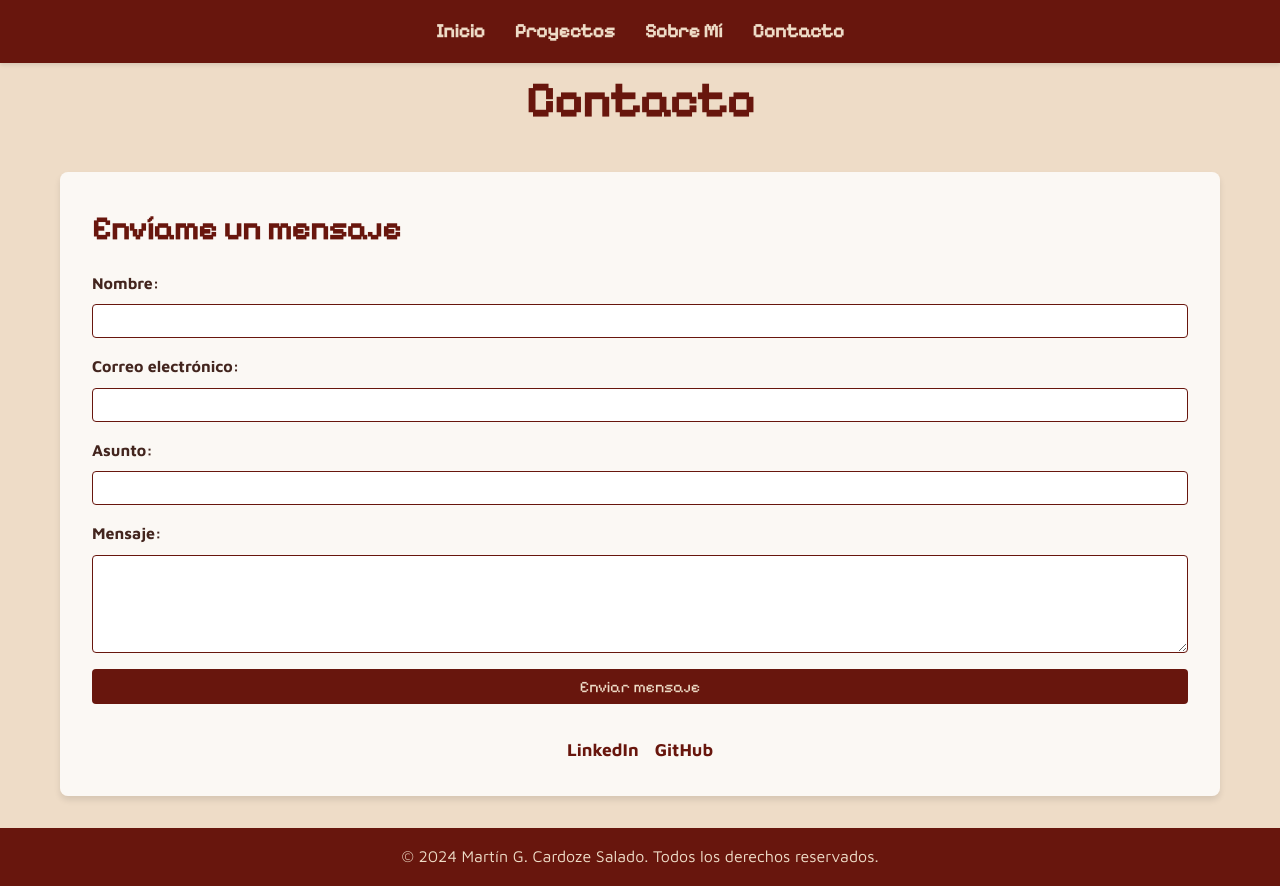
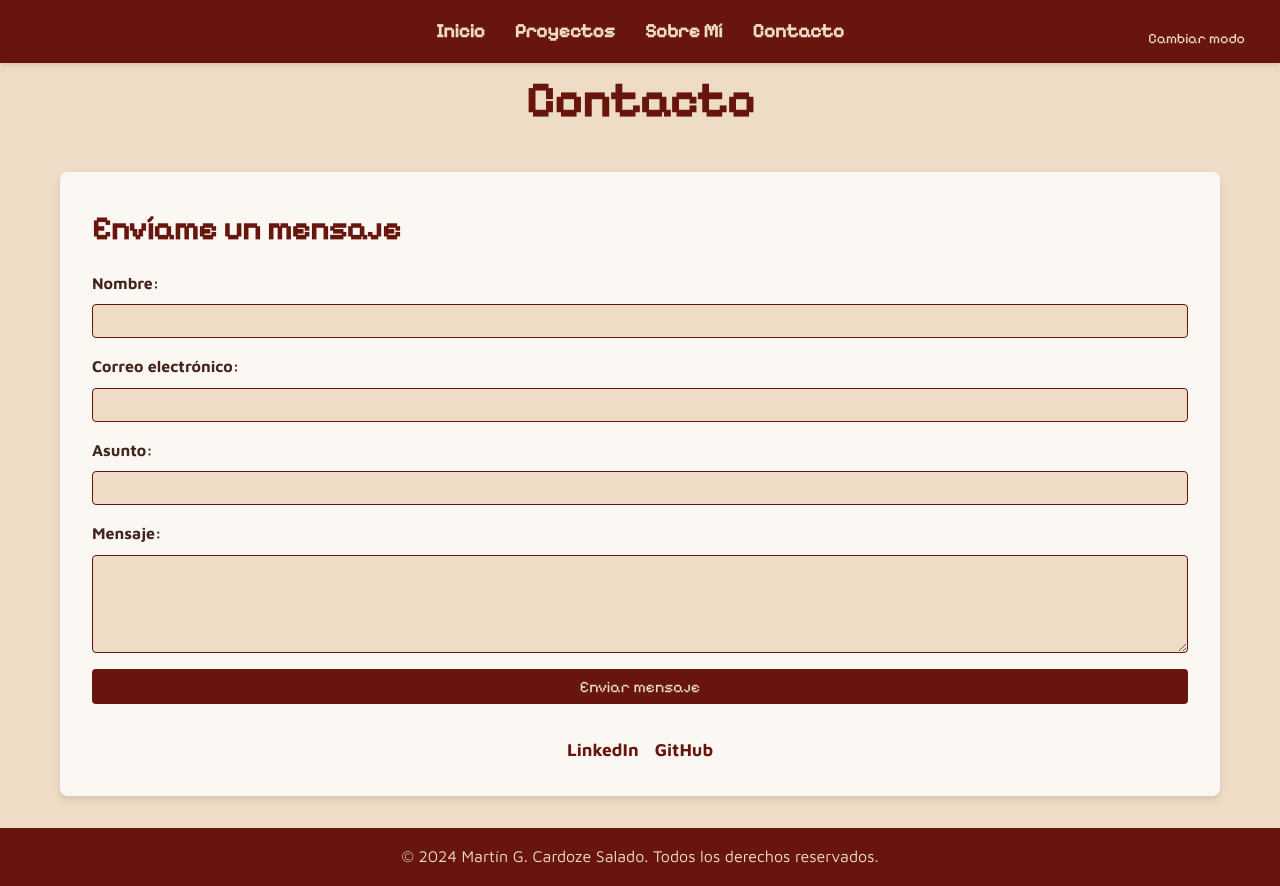
Before and after one commit to Ghost31Predador/Ghost31Predador.github.io, a plain HTML site: page contact.html in a window 1280 px wide. Drawn offline with Linux system fonts and the light colour scheme.

Commit message:
Contact page
Se agrego la funcion del modo oscurco a la pagina

```diff
--- a/contact.html
+++ b/contact.html
@@ -117,6 +117,8 @@
             border: 1px solid var(--color-accent);
             border-radius: 4px;
             font-family: var(--font-body);
+            background-color: var(--color-background);
+            color: var(--color-text);
         }
 
         button {
@@ -162,6 +164,34 @@
             margin-top: 2rem;
         }
 
+        /* Estilos para el modo oscuro */
+        body.dark-mode {
+            --color-background: #2C2C2C;
+            --color-text: #E0E0E0;
+            --color-accent: #FF6B6B;
+            --color-section-bg: rgba(60, 60, 60, 0.8);
+        }
+
+        /* Botón de modo oscuro */
+        #darkModeToggle {
+            position: fixed;
+            top: 20px;
+            right: 20px;
+            background-color: var(--color-accent);
+            color: var(--color-background);
+            border: none;
+            padding: 10px 15px;
+            border-radius: 5px;
+            cursor: pointer;
+            font-family: var(--font-headers);
+            font-size: 0.9rem;
+            z-index: 1001;
+        }
+
+        #darkModeToggle:hover {
+            background-color: var(--color-text);
+        }
+
         @media (max-width: 768px) {
             nav ul {
                 flex-direction: column;
@@ -190,6 +220,8 @@
         </nav>
     </header>
 
+    <button id="darkModeToggle">Cambiar modo</button>
+
     <main class="container">
         <h1>Contacto</h1>
 
@@ -198,19 +230,19 @@
             <form class="contact-form">
                 <div class="form-group">
                     <label for="name">Nombre:</label>
-                    <input type="text" id="name" name="name" required>
+                    <input type="text" id="name" name="name">
                 </div>
                 <div class="form-group">
                     <label for="email">Correo electrónico:</label>
-                    <input type="email" id="email" name="email" required>
+                    <input type="email" id="email" name="email">
                 </div>
                 <div class="form-group">
                     <label for="subject">Asunto:</label>
-                    <input type="text" id="subject" name="subject" required>
+                    <input type="text" id="subject" name="subject">
                 </div>
                 <div class="form-group">
                     <label for="message">Mensaje:</label>
-                    <textarea id="message" name="message" rows="5" required></textarea>
+                    <textarea id="message" name="message" rows="5"></textarea>
                 </div>
                 <button type="submit">Enviar mensaje</button>
             </form>
@@ -225,5 +257,19 @@
     <footer>
         <p>&copy; 2024 Martín G. Cardoze Salado. Todos los derechos reservados.</p>
     </footer>
+
+    <script>
+        function toggleDarkMode() {
+            document.body.classList.toggle('dark-mode');
+            localStorage.setItem('darkMode', document.body.classList.contains('dark-mode'));
+        }
+
+        document.addEventListener('DOMContentLoaded', () => {
+            if (localStorage.getItem('darkMode') === 'true') {
+                document.body.classList.add('dark-mode');
+            }
+            document.getElementById('darkModeToggle').addEventListener('click', toggleDarkMode);
+        });
+    </script>
 </body>
 </html>
```
